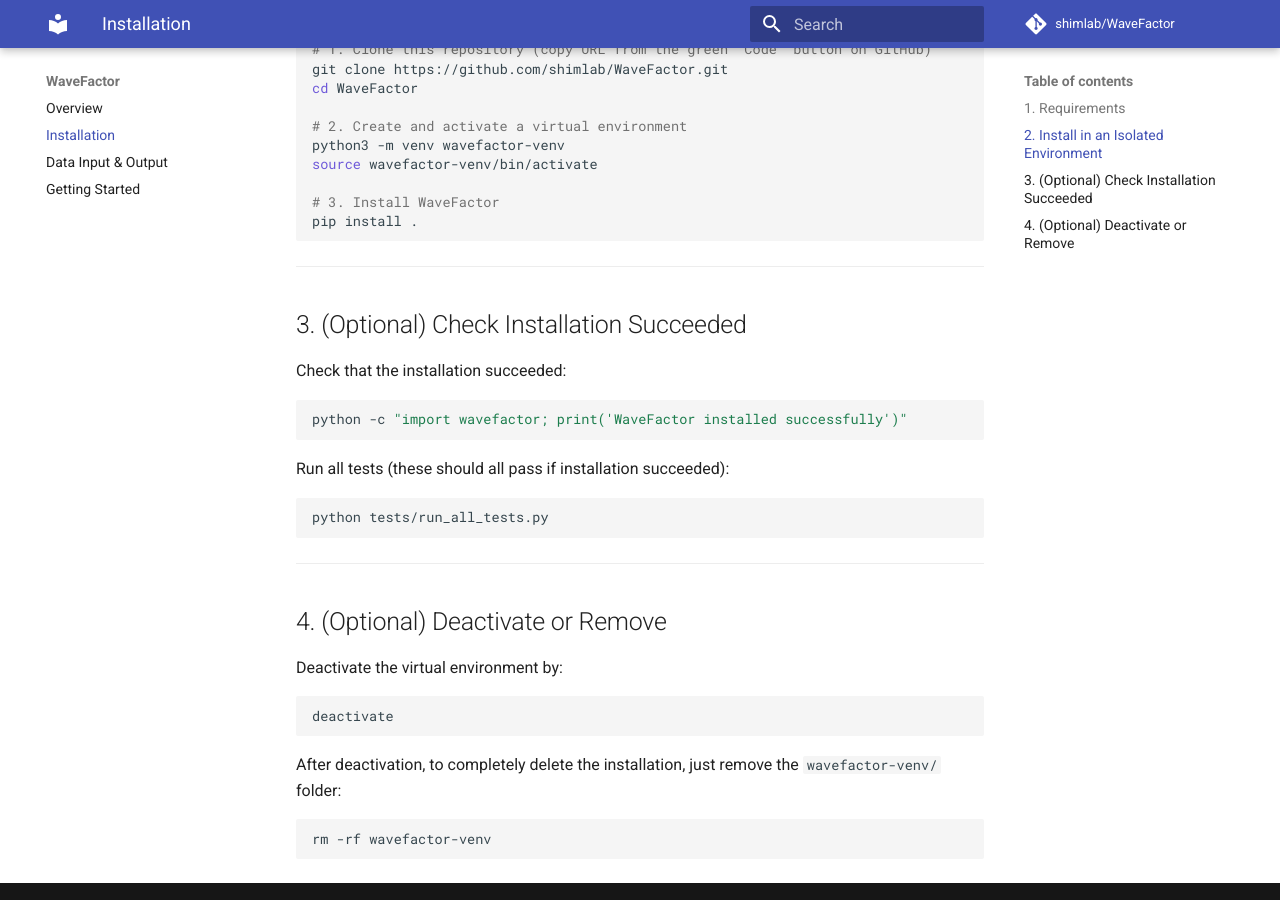
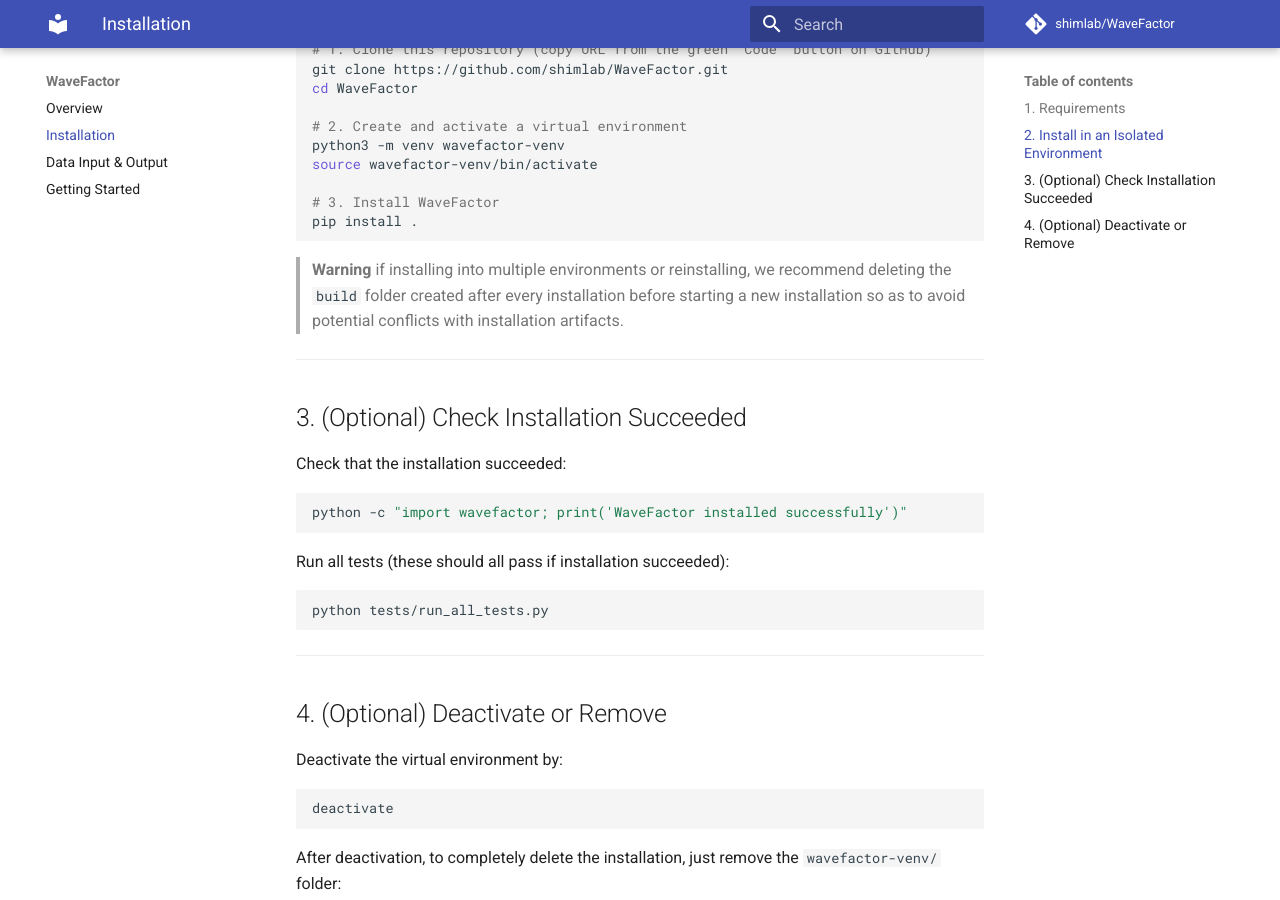
Before and after one commit to shimlab/WaveFactor, an MkDocs documentation site: the page built from docs/installation.md, in a window 1280 px wide and 900 px high, scrolled down 502 px. Built offline with MkDocs 1.6.1 and Material for MkDocs 9.7.7, drawn with Linux system fonts in a browser that asks for light colours; a script that is not in the unit is left out; comment, search, counter and statistics services are not loaded.

Commit message:
docs: add installation warning to delete build artifacts before installation

````diff
--- a/docs/installation.md
+++ b/docs/installation.md
@@ -30,6 +30,8 @@
 pip install .
 ```
 
+> **Warning** if installing into multiple environments or reinstalling, we recommend deleting the `build` folder created after every installation before starting a new installation so as to avoid potential conflicts with installation artifacts.
+
 ---
 
 ## 3. (Optional) Check Installation Succeeded
````
